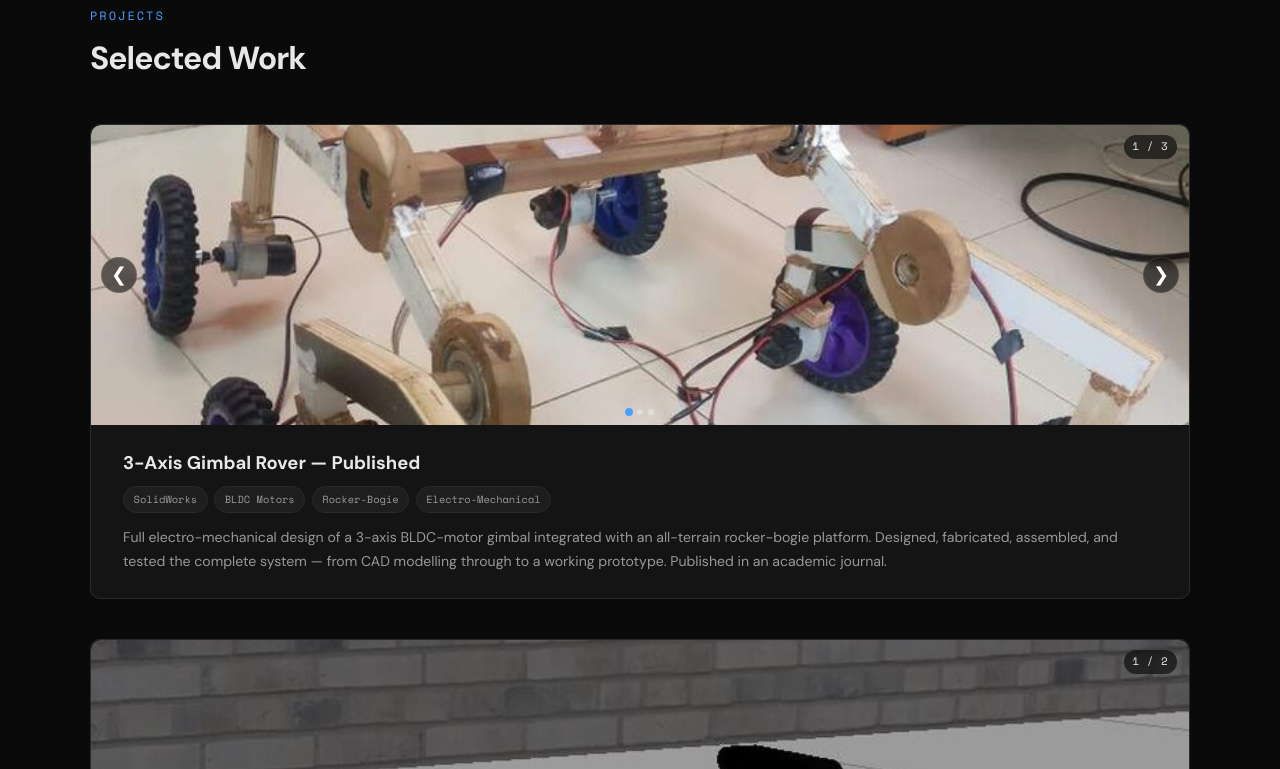
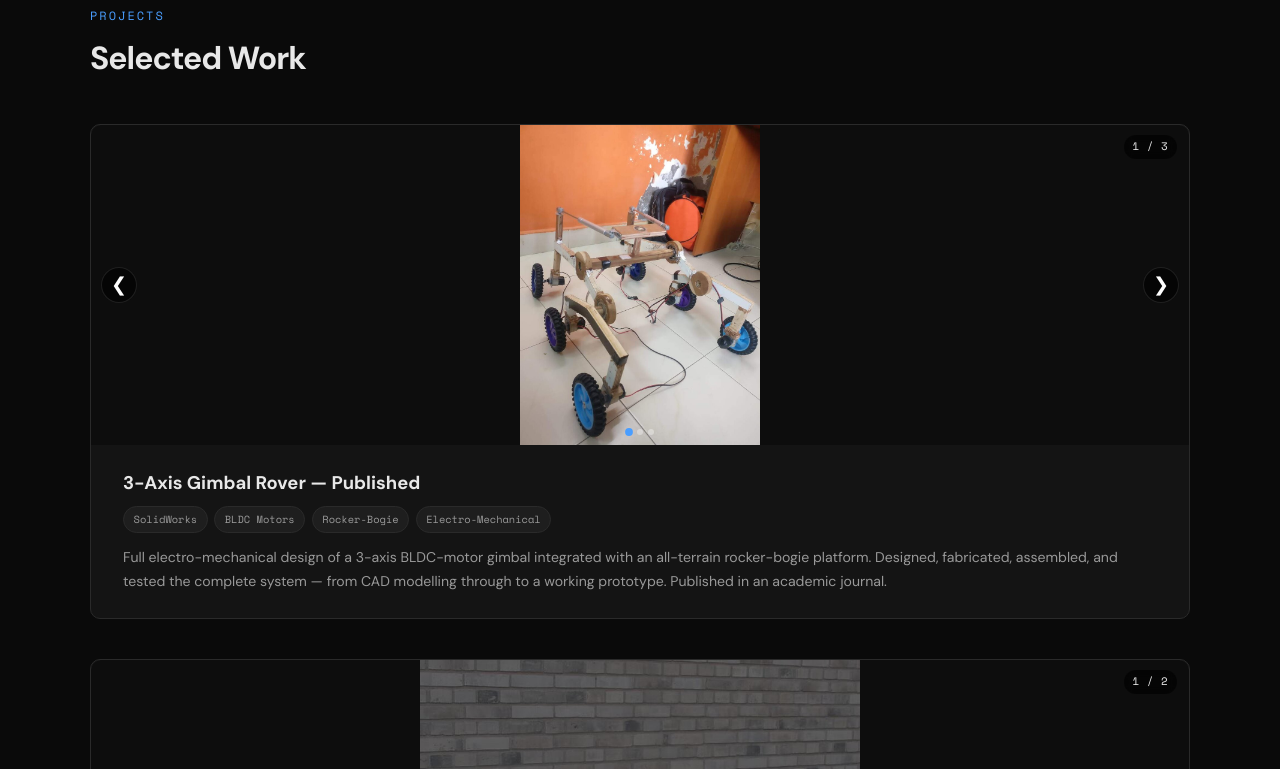
Before and after one commit to ashwinkumarv11-cmyk/Portfolio, a plain HTML site: page index.html in a window 1280 px wide. Shown: the part 4240-5009 px from the top of the page. Drawn offline with nearby package versions, Linux system fonts and the light colour scheme.

Commit message:
Update index.html

```diff
--- a/index.html
+++ b/index.html
@@ -123,9 +123,9 @@
 .carousel{position:relative;overflow:hidden;background:var(--border);border-radius:var(--radius) var(--radius) 0 0;margin-top:1rem}
 .carousel.work-carousel{border-radius:var(--radius);margin-top:1rem}
 .car-slides{display:flex;transition:transform .45s cubic-bezier(.4,0,.2,1);will-change:transform}
-.car-slides img{min-width:100%;width:100%;object-fit:cover;cursor:pointer;flex-shrink:0;display:block}
-.carousel .car-slides img{height:300px}
-.work-carousel .car-slides img{height:210px}
+.car-slides img{min-width:100%;width:100%;object-fit:contain;background:#0d0d0d;cursor:pointer;flex-shrink:0;display:block}
+.carousel .car-slides img{height:320px}
+.work-carousel .car-slides img{height:240px}
 .car-btn{position:absolute;top:50%;transform:translateY(-50%);background:rgba(0,0,0,.55);backdrop-filter:blur(6px);border:1px solid rgba(255,255,255,.1);color:#fff;font-size:1.2rem;width:36px;height:36px;border-radius:50%;cursor:pointer;z-index:2;display:flex;align-items:center;justify-content:center;transition:all .2s;line-height:1}
 .car-btn:hover{background:rgba(74,158,255,.75);border-color:var(--accent)}
 .car-prev{left:10px}
```
